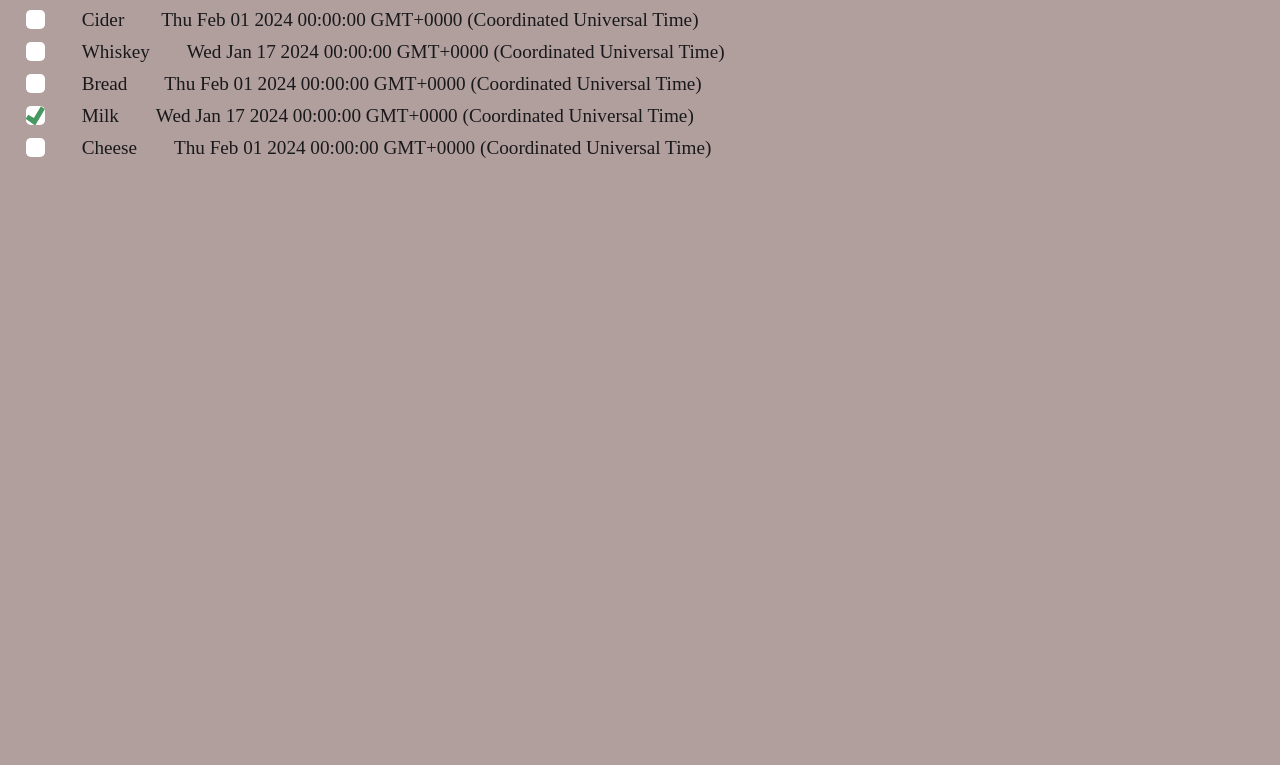
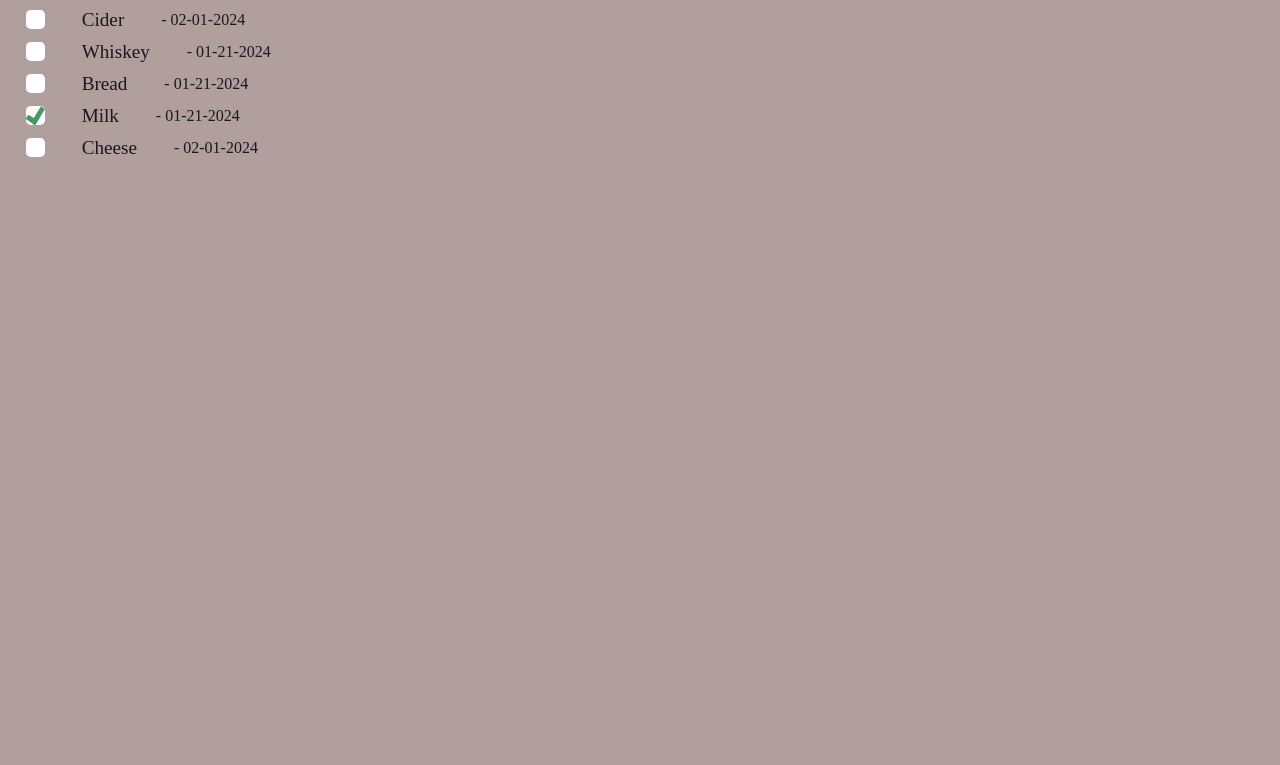
Before and after one commit to rutland-dev/to-do, a website built with webpack: page src/index.html in a window 1280 px wide. Shown: the part 305-1070 px from the top of the page. Built offline with nearby package versions, Linux system fonts and the light colour scheme.

Commit message:
Add formattedDate key to task objects - display it

```diff
--- a/src/DOM.js
+++ b/src/DOM.js
@@ -427,8 +427,8 @@ function displayTasks(projectName) {
         label.textContent = task.name;
 
         const createdTaskDueDiv = document.createElement('div');
-        createdTaskDueDiv.setAttribute('id', `${task.name}-due`);
-        createdTaskDueDiv.textContent = task.due;
+        createdTaskDueDiv.classList.add('created-task-due-div');
+        createdTaskDueDiv.textContent = `- ${task.formattedDue}`;
 
         createdTask.appendChild(checkBox);
         createdTask.appendChild(label);
--- a/src/index.js
+++ b/src/index.js
@@ -1,13 +1,14 @@
 import './style.css';
 import { buildUI } from './DOM.js';
-const { differenceInCalendarDays } = require('date-fns');
+const { differenceInCalendarDays, format } = require('date-fns');
 
 //****************************************************************************** */
 let taskList = [
     {
         name: "Beer",
         description: "Buy this at the store",
-        due: new Date(2024, 1, 20),
+        due: new Date(2024, 0, 20),
+        formattedDue: format(new Date(2024, 0, 23), "MM-dd-yyyy"),
         project: "Booze",
         priority: "low",
         notes: "Write notes here...",
@@ -16,7 +17,8 @@ let taskList = [
     {
         name: "Cider",
         description: "Buy this at the store",
-        due: new Date("02/01/2024"),
+        due: new Date(2024, 1, 1),
+        formattedDue: format(new Date(2024, 1, 1), "MM-dd-yyyy"),
         project: "Booze",
         priority: "low",
         notes: "Write notes here...",
@@ -25,7 +27,8 @@ let taskList = [
     {
         name: "Whiskey",
         description: "Buy this at the store",
-        due: new Date("2024-1-17"),
+        due: new Date(2024-0-17),
+        formattedDue: format(new Date(2024, 0, 21), "MM-dd-yyyy"),
         project: "Booze",
         priority: "medium",
         notes: "Write notes here...",
@@ -34,7 +37,8 @@ let taskList = [
     {
         name: "Bread",
         description: "Buy this at the store",
-        due: new Date("2024-2-1"),
+        due: new Date(2024-1-1),
+        formattedDue: format(new Date(2024, 0, 21), "MM-dd-yyyy"),
         project: "Groceries",
         priority: "low",
         notes: "Write notes here...",
@@ -43,7 +47,8 @@ let taskList = [
     {
         name: "Milk",
         description: "Buy this at the store",
-        due: new Date("2024-1-17"),
+        due: new Date(2024-0-17),
+        formattedDue: format(new Date(2024, 0, 21), "MM-dd-yyyy"),
         project: "Groceries",
         priority: "medium",
         notes: "Write notes here...",
@@ -52,7 +57,8 @@ let taskList = [
     {
         name: "Cheese",
         description: "Buy this at the store",
-        due: new Date("2024-2-1"),
+        due: new Date(2024-1-1),
+        formattedDue: format(new Date(2024, 1, 1), "MM-dd-yyyy"),
         project: "Groceries",
         priority: "high",
         notes: "Write notes here...",
--- a/src/style.css
+++ b/src/style.css
@@ -345,6 +345,11 @@ select option {
     background-color: rgba(255, 255, 255, .3);
 }
 
+.created-task-due-div {
+    font-size: 1rem;
+    ;
+}
+
 input[type="checkbox"] {
     appearance: none;
     background-color: #fff;
```
